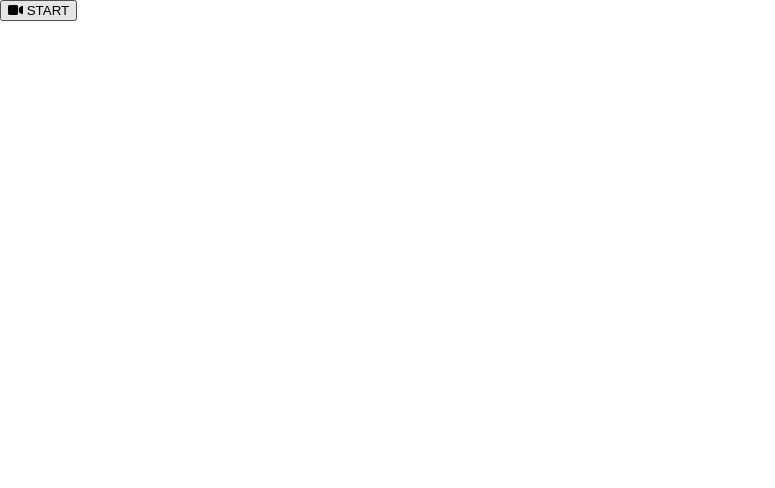
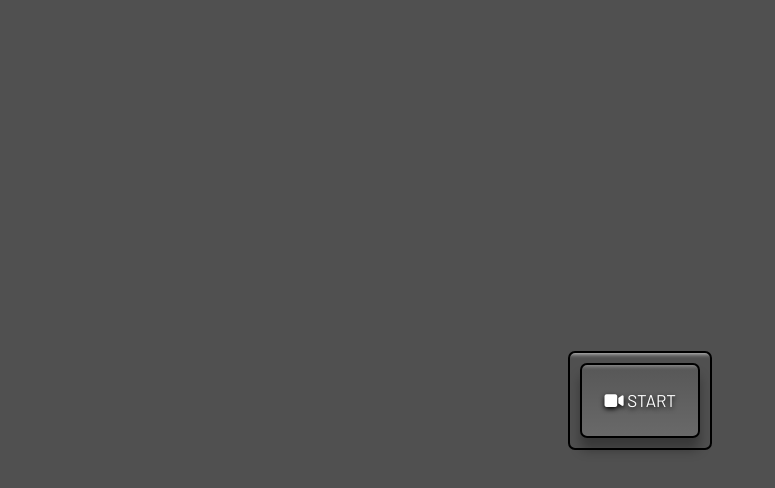
Before and after one commit to maiagabrielc/Picture-in-Picture, a plain HTML site: page index.html in a window 1280 px wide. Shown: the whole page, without its empty margins (0-775 px from the left). Drawn offline with Linux system fonts and the light colour scheme.

Commit message:
finished styling

```diff
--- a/style.css
+++ b/style.css
@@ -1,11 +1,49 @@
-@import url('https://fonts.googleapis.com/css?family=Montserrat&display=swap');
+@import url('https://fonts.googleapis.com/css?family=Barlow&display=swap');
 
 html {
   box-sizing: border-box;
 }
 
 body {
-  font-family: Montserrat, sans-serif;
   margin: 0;
   min-height: 100vh;
+  display: flex;
+  justify-content: center;
+  align-items: center;
+  background-color: rgba(37, 37, 37, 0.8);
 }
+
+.button-container {
+  border: 2px solid black;
+  padding: 10px;
+  border-radius: 7px;
+  box-shadow: inset 0 20px 4px -19px rgba(255, 255, 255, 0.7);
+}
+
+.fa-video {
+  width: 20px;
+}
+
+button {
+  cursor: pointer;
+  outline: none;
+  width: 120px;
+  height: 75px;
+  font-family: 'Barlow', sans-serif;
+  font-size: 17px;
+  color: white;
+  text-shadow: 0 2px 5px black;
+  background: linear-gradient(to top, #696969, #575757);
+  border: 2px solid black;
+  border-radius: 7px;
+  box-shadow: inset 0 20px 4px -19px rgba(255, 255, 255, 0.4), 0 12px 12px 0 rgba(0, 0, 0, 0.3);
+}
+
+button:hover {
+  background: linear-gradient(to bottom, #696969, #575757);
+}
+
+button:active {
+  transform: translateY(3px);
+  box-shadow: 0 6px 6px 0 rgba(0, 0, 0, 0.3);
+}
```
